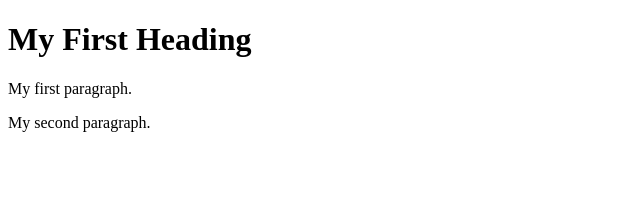
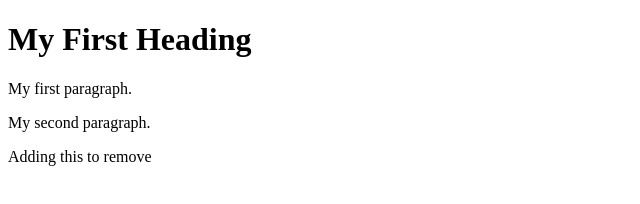
Before and after one commit to yogeshgwt/yogtudedude, a plain HTML site: page index.html in a window 1280 px wide. Shown: the whole page, without its empty margins (0-640 px from the left). Drawn offline with Linux system fonts and the light colour scheme.

Commit message:
only index file need to commit

```diff
--- a/index.html
+++ b/index.html
@@ -5,6 +5,7 @@
     <h1>My First Heading</h1>
     <p>My first paragraph.</p>
     <p>My second paragraph.</p>
+    <p> Adding this to remove<p>
 
 </body>
 </html>
```
